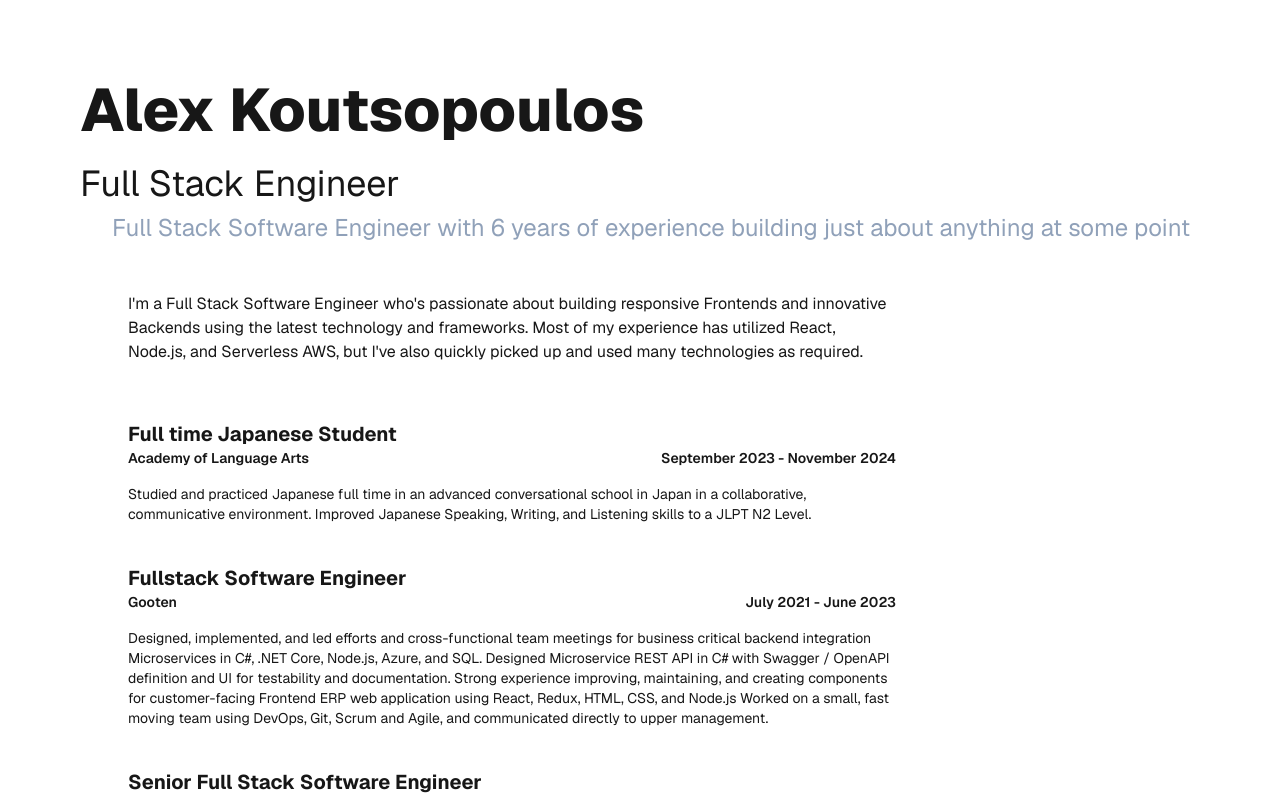
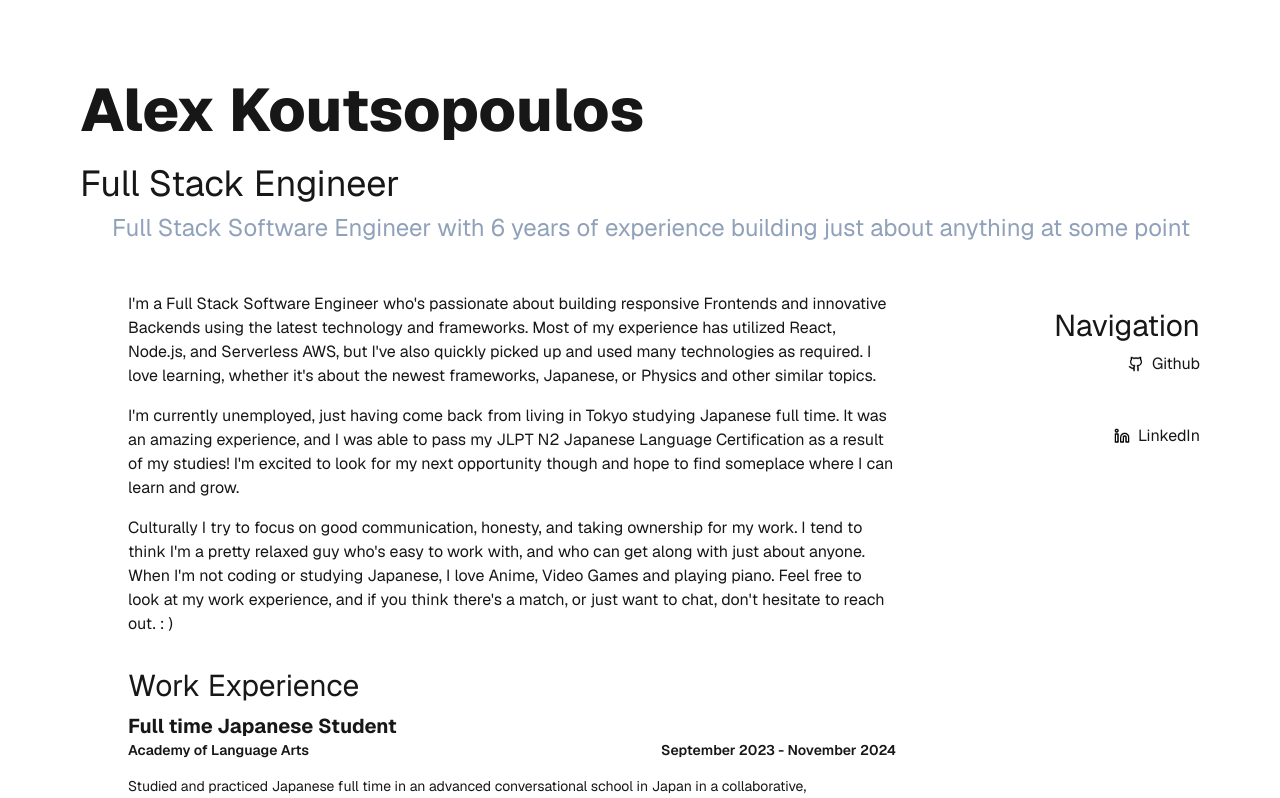
Before and after one commit to koutsopoulosw/nextjs-typescript-personal-site, a Next.js app: page / in a window 1280 px wide. Shown: the top 798 px of the page. Built offline with nearby package versions, Linux system fonts and the light colour scheme.

Commit message:
Adding content and updating layout

```diff
--- a/src/app/page.tsx
+++ b/src/app/page.tsx
@@ -1,6 +1,7 @@
 import Image from "next/image";
 import { Linkedin } from 'lucide-react';
 import Resume from "./ui/resume";
+import NavBar from "./ui/navBar";
 
 export default function Home() {
   return (
@@ -12,12 +13,24 @@ export default function Home() {
       </header>
       <section className="flex flex-row gap-8 w-full justify-between">
         <main className="flex flex-col flex-4 gap-4 ml-12 items-center sm:items-start justify-self-start max-w-3xl">
-          <p className="mb-10">
+          <p>
             I'm a Full Stack Software Engineer who's passionate about building responsive Frontends and innovative Backends using the latest technology and frameworks.
-            Most of my experience has utilized React, Node.js, and Serverless AWS, but I've also quickly picked up and used many technologies as required.
+            Most of my experience has utilized React, Node.js, and Serverless AWS, but I've also quickly picked up and used many technologies as required. I love learning,
+            whether it's about the newest frameworks, Japanese, or Physics and other similar topics.
+          </p>
+          <p>
+            I'm currently unemployed, just having come back from living in Tokyo studying Japanese full time. It was an amazing experience, and I was able to pass my JLPT N2
+            Japanese Language Certification as a result of my studies! I'm excited to look for my next opportunity though and hope to find someplace where I can learn and grow.
+          </p>
+          <p>
+            Culturally I try to focus on good communication, honesty, and taking ownership for my work. I tend to think I'm a pretty relaxed guy who's easy to work with, and who
+            can get along with just about anyone. When I'm not coding or studying Japanese, I love Anime, Video Games and playing piano. Feel free to look at my work experience,
+            and if you think there's a match, or just want to chat, don't hesitate to reach out. : )
           </p>
           <Resume />
         </main>
+        <nav className="sticky top-0 right-0 h-screen flex-col justify-center">
+          <NavBar />
           <footer className="flex flex-col flex-1 gap-12 flex-wrap items-end justify-center justify-self-end max-w-xs">
             <a
               className="flex items-center gap-2 hover:underline hover:underline-offset-4"
@@ -50,6 +63,7 @@ export default function Home() {
               LinkedIn
             </a>
           </footer>
+        </nav>
       </section>
     </div>
   );
--- /dev/null
+++ b/src/app/ui/navBar.tsx
@@ -0,0 +1,11 @@
+export default function NavBar() {
+
+
+  return (
+    <div className="mt-4">
+      <h2 className="text-x1 md:text-2xl lg:text-3xl pb-2">Navigation</h2>
+      <ol className="list-none text-sm text-left">
+      </ol>
+    </div>
+  )
+}
--- a/src/app/ui/resume.tsx
+++ b/src/app/ui/resume.tsx
@@ -8,8 +8,11 @@ export default function Resume() {
   );
 
   return (
-    <ol className="list-none text-sm text-left">
-      {resumeList}
-    </ol>
+    <div className="mt-4">
+      <h2 className="text-x1 md:text-2xl lg:text-3xl pb-2">Work Experience</h2>
+      <ol className="list-none text-sm text-left">
+        {resumeList}
+      </ol>
+    </div>
   )
 }
```
Lines whose indentation alone changed are shown as unchanged.
